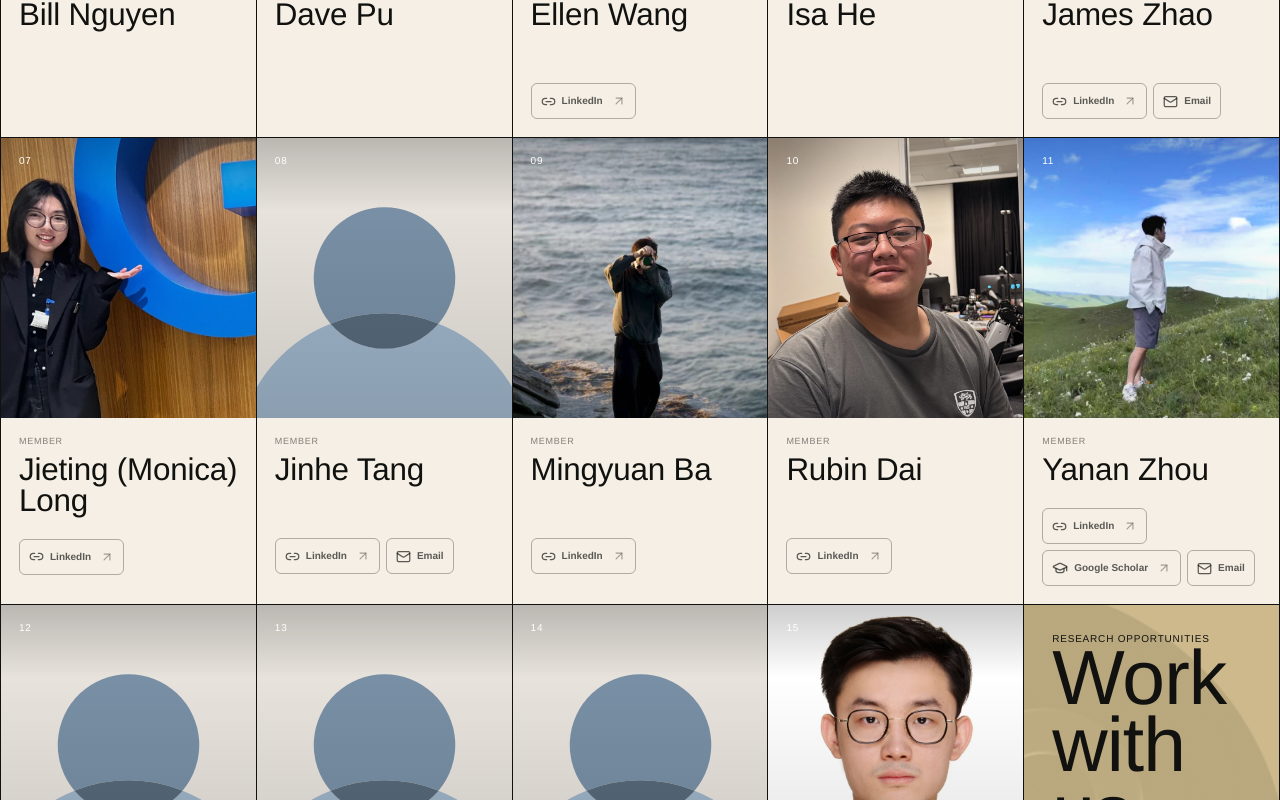
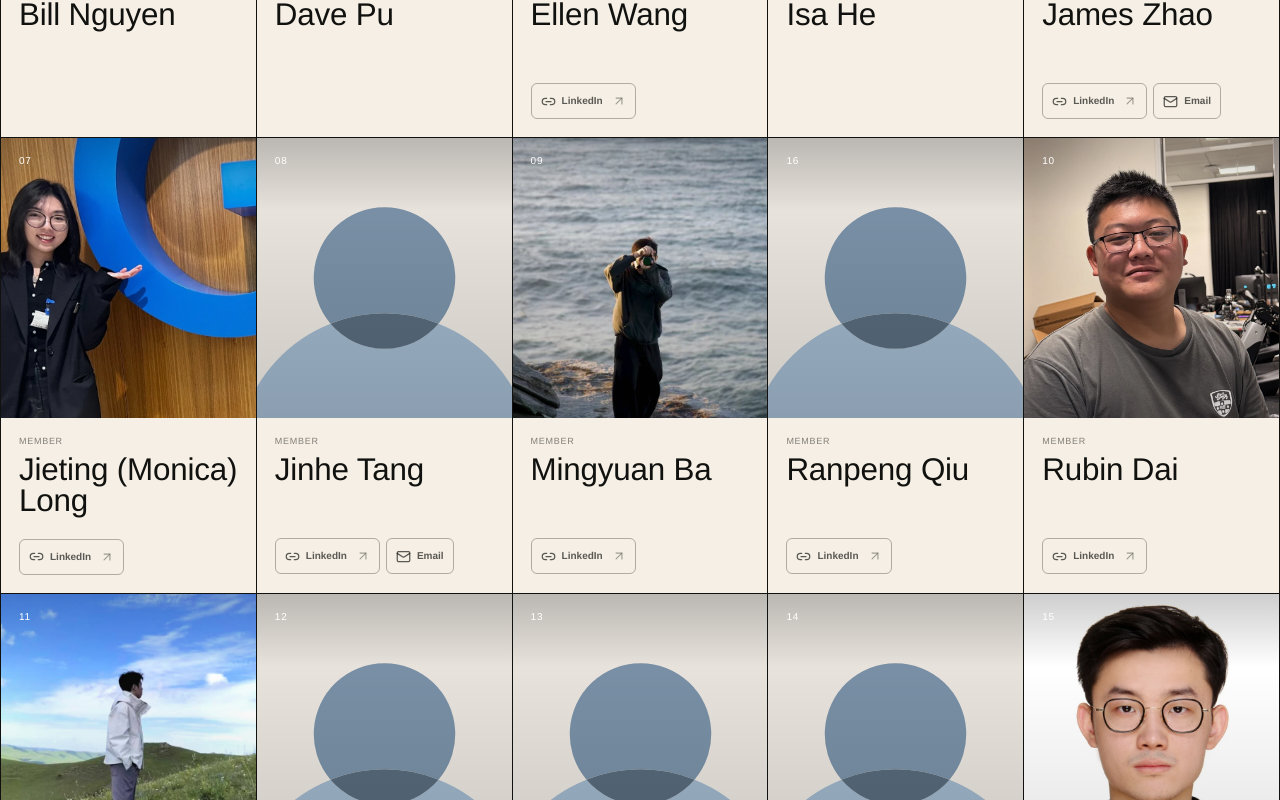
Before and after one commit to cheese-zj/pairlab-site, a React (Vite) app: page /people in a window 1280 px wide. Shown: the part 1280-2080 px from the top of the page. Built offline with nearby package versions, Linux system fonts and the light colour scheme; a web font is replaced by a local one.

Commit message:
Update Yanan and add Ranpeng (#7)

```diff
--- a/src/people.ts
+++ b/src/people.ts
@@ -135,6 +135,17 @@ export const labMembers: Person[] = ([
     ],
   },
   {
+    id: '16',
+    slug: 'ranpeng-qiu',
+    name: 'Ranpeng Qiu',
+    surname: 'Qiu',
+    role: 'Member',
+    image: '/people/linkedin-default-avatar.svg',
+    links: [
+      { label: 'LinkedIn', href: 'https://www.linkedin.com/in/ranpeng-qiu-6b304839a/', kind: 'linkedin' },
+    ],
+  },
+  {
     id: '08',
     slug: 'jinhe-tang',
     name: 'Jinhe Tang',
@@ -177,9 +188,8 @@ export const labMembers: Person[] = ([
     role: 'Member',
     image: '/people/yanan-zhou.webp',
     links: [
-      { label: 'LinkedIn', href: 'https://www.linkedin.com/in/yanan-zhou-6420a0288/', kind: 'linkedin' },
+      { label: 'Profile', href: 'https://yananzhou.me/', kind: 'profile' },
       { label: 'Google Scholar', href: 'https://scholar.google.com/citations?user=5LHIpm4AAAAJ&hl=zh-CN', kind: 'scholar' },
-      { label: 'Email', href: 'mailto:yzho5556@uni.sydney.edu.au', kind: 'email' },
     ],
   },
 ] satisfies Person[]).sort((a, b) => a.name.localeCompare(b.name, 'en'))
```
